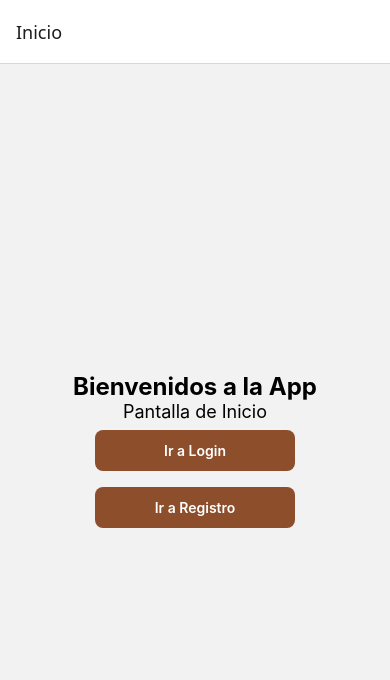
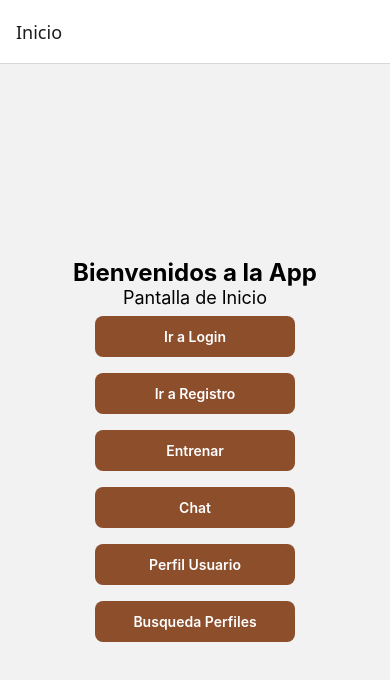
Before and after one commit to nespidev/proyecto-des-app, a React Native app: screen /Home in a window 390 px wide. Shown: the top 680 px of the page. Built offline with nearby package versions, Linux system fonts and the light colour scheme.

Commit message:
Estrctura para desarrollar la interfaz de las pantallas

```diff
--- /dev/null
+++ b/app/busqueda-perfiles/screens/BusquedaPerfilesScreen.tsx
@@ -0,0 +1,25 @@
+import React from "react";
+import { View, Text, StyleSheet} from "react-native";
+import { NativeStackScreenProps } from "@react-navigation/native-stack";
+import { RootStackParamList } from "@/app/navigation/RootNavigation";
+import Button from "@/components/Button";
+import { globalStyles } from "@/utils/globalStyles";
+
+type Props = NativeStackScreenProps<RootStackParamList, "BusquedaPerfiles">;
+
+export default function BusquedaPerfilesScreen({ navigation }: Props) {
+  return (
+    <View style={styles.container}>
+      <Text style={globalStyles.title}>BUSQUEDA PERFILES</Text>
+      <Text style={globalStyles.subtitle}>Pantalla de Busqueda de perfiles</Text>
+      <Button
+        title="Buscar"
+        onPress={() => console.log("Buscar presionado")}
+      />
+    </View>
+  );
+}
+
+const styles = StyleSheet.create({
+  container: { flex: 1, justifyContent: "center", alignItems: "center", padding: 20  },
+})
--- /dev/null
+++ b/app/chat/screens/ChatScreen.tsx
@@ -0,0 +1,25 @@
+import React from "react";
+import { View, Text, StyleSheet} from "react-native";
+import { NativeStackScreenProps } from "@react-navigation/native-stack";
+import { RootStackParamList } from "@/app/navigation/RootNavigation";
+import Button from "@/components/Button";
+import { globalStyles } from "@/utils/globalStyles";
+
+type Props = NativeStackScreenProps<RootStackParamList, "Chat">;
+
+export default function ChatScreen({ navigation }: Props) {
+  return (
+    <View style={styles.container}>
+      <Text style={globalStyles.title}>CHAT</Text>
+      <Text style={globalStyles.subtitle}>Pantalla de Chat</Text>
+      <Button
+        title="Chatear"
+        onPress={() => console.log("Chatear presionado")}
+      />
+    </View>
+  );
+}
+
+const styles = StyleSheet.create({
+  container: { flex: 1, justifyContent: "center", alignItems: "center", padding: 20  },
+})
--- /dev/null
+++ b/app/entrenar/screens/EntrenarScreen.tsx
@@ -0,0 +1,25 @@
+import React from "react";
+import { View, Text, StyleSheet} from "react-native";
+import { NativeStackScreenProps } from "@react-navigation/native-stack";
+import { RootStackParamList } from "@/app/navigation/RootNavigation";
+import Button from "@/components/Button";
+import { globalStyles } from "@/utils/globalStyles";
+
+type Props = NativeStackScreenProps<RootStackParamList, "Entrenar">;
+
+export default function EntrenarScreen({ navigation }: Props) {
+  return (
+    <View style={styles.container}>
+      <Text style={globalStyles.title}>ENTRENAR</Text>
+      <Text style={globalStyles.subtitle}>Pantalla de Entrenamiento</Text>
+      <Button
+        title="Rutinas"
+        onPress={() => console.log("Rutinas presionado")}
+      />
+    </View>
+  );
+}
+
+const styles = StyleSheet.create({
+  container: { flex: 1, justifyContent: "center", alignItems: "center", padding: 20  },
+})
--- a/app/home/screens/HomeScreen.tsx
+++ b/app/home/screens/HomeScreen.tsx
@@ -20,6 +20,22 @@ export default function HomeScreen({ navigation }: Props) {
         title="Ir a Registro"
         onPress={() => navigation.navigate("Register")}
       />
+      <Button
+        title="Entrenar"
+        onPress={() => navigation.navigate("Entrenar")}
+      />
+      <Button
+        title="Chat"
+        onPress={() => navigation.navigate("Chat")}
+      />
+      <Button
+        title="Perfil Usuario"
+        onPress={() => navigation.navigate("PerfilUsuario")}
+      />
+      <Button
+        title="Busqueda Perfiles"
+        onPress={() => navigation.navigate("BusquedaPerfiles")}
+      />
     </View>
   );
 }
--- a/app/navigation/RootNavigation.tsx
+++ b/app/navigation/RootNavigation.tsx
@@ -6,11 +6,19 @@ import { createNativeStackNavigator } from "@react-navigation/native-stack";
 import HomeScreen from "../home/screens/HomeScreen";
 import LoginScreen from "../auth/screens/LoginScreen";
 import RegisterScreen from "../auth/screens/RegisterScreen";
+import EntrenarScreen from "../entrenar/EntrenarScreen";
+import ChatScreen from "../chat/screens/ChatScreen";
+import PerfilUsuarioScreen from "../perfil-usuario/screens/perfilUsuarioScreen";
+import BusquedaPerfilesScreen from "../BusquedaPerfiles/screens/BusquedaPerfilesScreen";
 
 export type RootStackParamList = {
   Home: undefined;
   Login: undefined;
   Register: undefined;
+  Entrenar: undefined;
+  Chat: undefined;
+  PerfilUsuario: undefined;
+  BusquedaPerfiles: undefined;
 };
 
 const Stack = createNativeStackNavigator<RootStackParamList>();
@@ -22,6 +30,10 @@ export default function RootNavigation() {
         <Stack.Screen name="Login" component={LoginScreen} options={{ title: 'Iniciar Sesión' }}  />
         <Stack.Screen name="Register" component={RegisterScreen} options={{ title: 'Registro' }} />
         <Stack.Screen name="Home" component={HomeScreen} options={{ title: 'Inicio' }} />
+        <Stack.Screen name="Entrenar" component={EntrenarScreen} options={{ title: 'Entrenar' }} />
+        <Stack.Screen name="Chat" component={ChatScreen} options={{ title: 'Chat' }} />
+        <Stack.Screen name="PerfilUsuario" component={PerfilUsuarioScreen} options={{ title: 'PerfilUsuario' }} />
+        <Stack.Screen name="BusquedaPerfiles" component={BusquedaPerfilesScreen} options={{ title: 'BusquedaPerfiles' }} />
       </Stack.Navigator>
     </NavigationContainer>
   );
--- /dev/null
+++ b/app/perfil-usuario/screens/perfilUsuarioScreen.tsx
@@ -0,0 +1,25 @@
+import React from "react";
+import { View, Text, StyleSheet} from "react-native";
+import { NativeStackScreenProps } from "@react-navigation/native-stack";
+import { RootStackParamList } from "@/app/navigation/RootNavigation";
+import Button from "@/components/Button";
+import { globalStyles } from "@/utils/globalStyles";
+
+type Props = NativeStackScreenProps<RootStackParamList, "PerfilUsuario">;
+
+export default function ChatScreen({ navigation }: Props) {
+  return (
+    <View style={styles.container}>
+      <Text style={globalStyles.title}>Perfil</Text>
+      <Text style={globalStyles.subtitle}>Pantalla de Perfil</Text>
+      <Button
+        title="Detalles Perfil"
+        onPress={() => console.log("Detalles Perfil presionado")}
+      />
+    </View>
+  );
+}
+
+const styles = StyleSheet.create({
+  container: { flex: 1, justifyContent: "center", alignItems: "center", padding: 20  },
+})
```
Also changed, not shown: tsconfig.json (+6 -1 lines).
